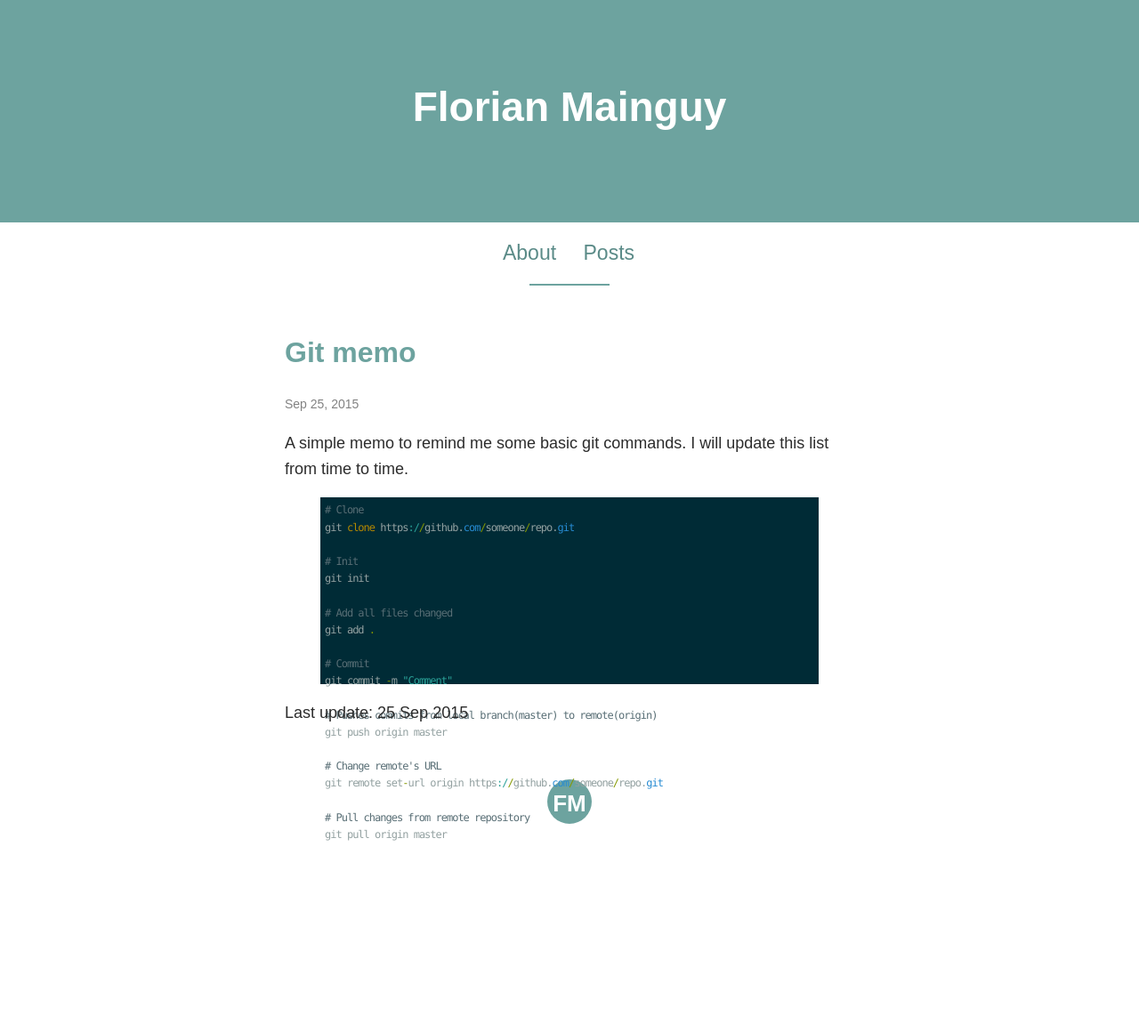
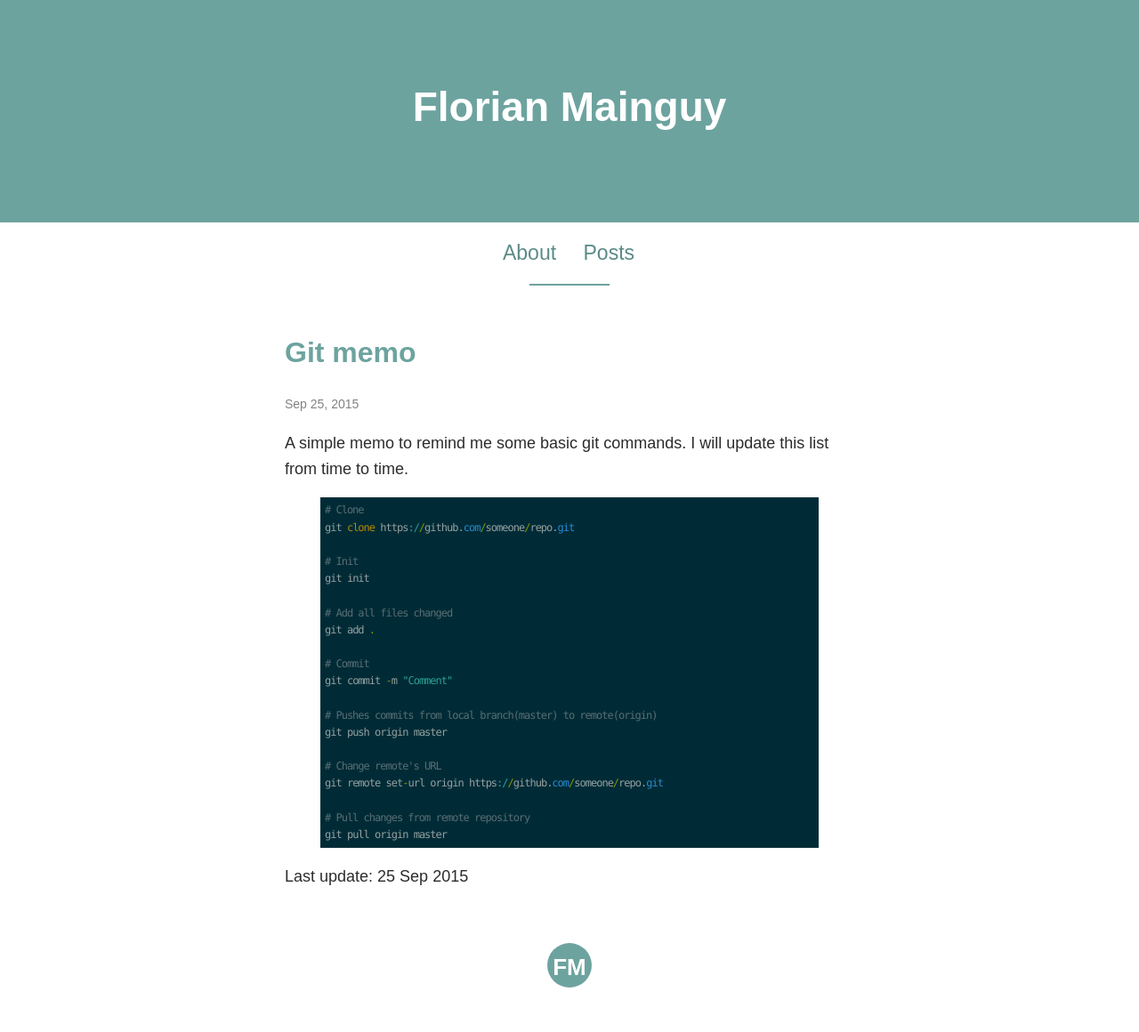
Before and after one commit to florianmainguy/florianmainguy.github.io, a Jekyll site: the page built from _posts/2015-09-25-git-memo.markdown, in a window 1280 px wide. Shown: the whole page at 89% size. Built offline with Jekyll 4.4.1, drawn with Linux system fonts in a browser that asks for light colours; before the commit the page ends 976 px from its top, so only the background shows below that.

Commit message:
New post - TOP part 2

```diff
--- a/_sass/_layout.scss
+++ b/_sass/_layout.scss
@@ -110,7 +110,7 @@ h2 {
 }
 .highlight {
     padding: 5px 5px 5px 5px;
-    max-height: 200px;
+    max-height: 500px;
 }
 .highlight pre {
     margin-top: 0;
```
